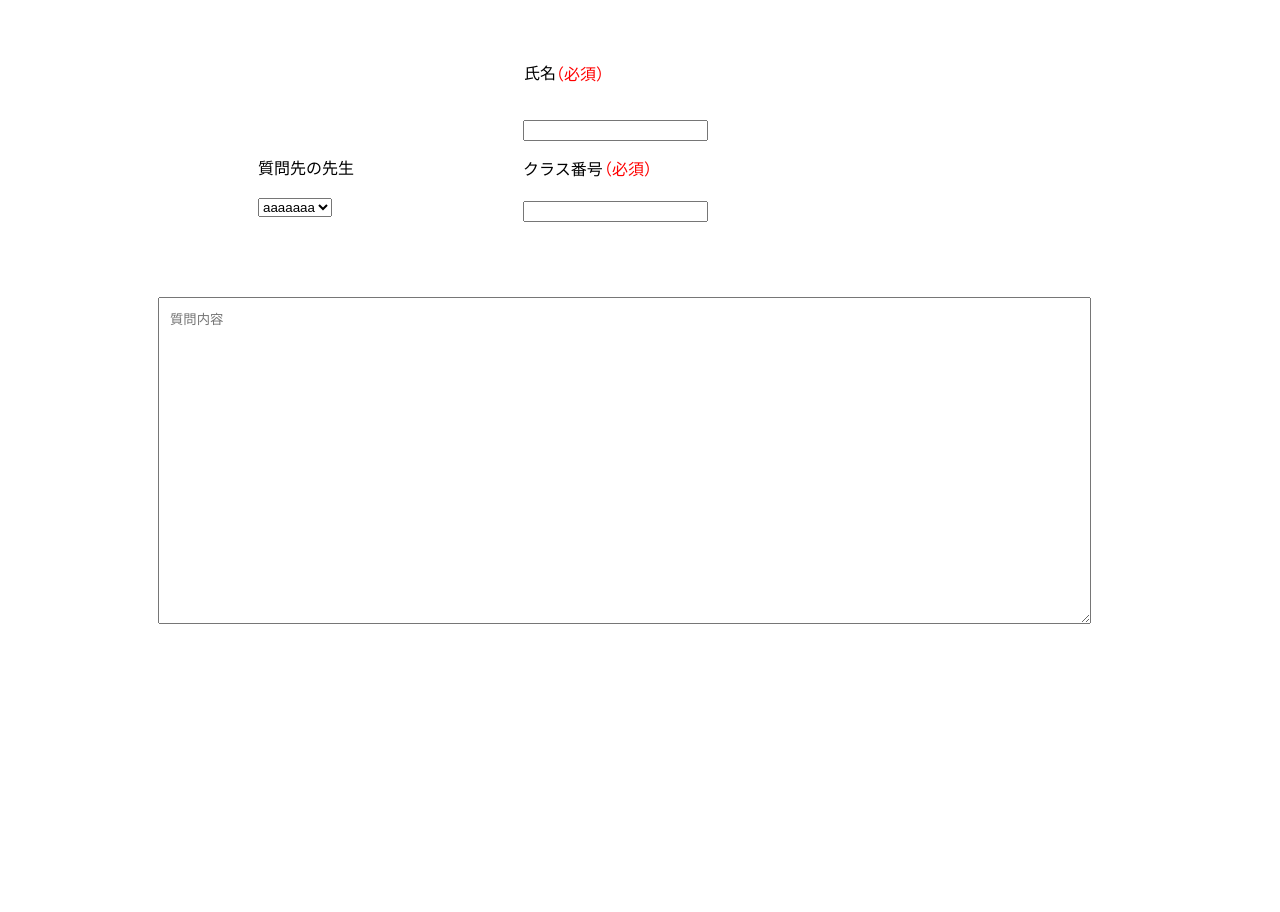
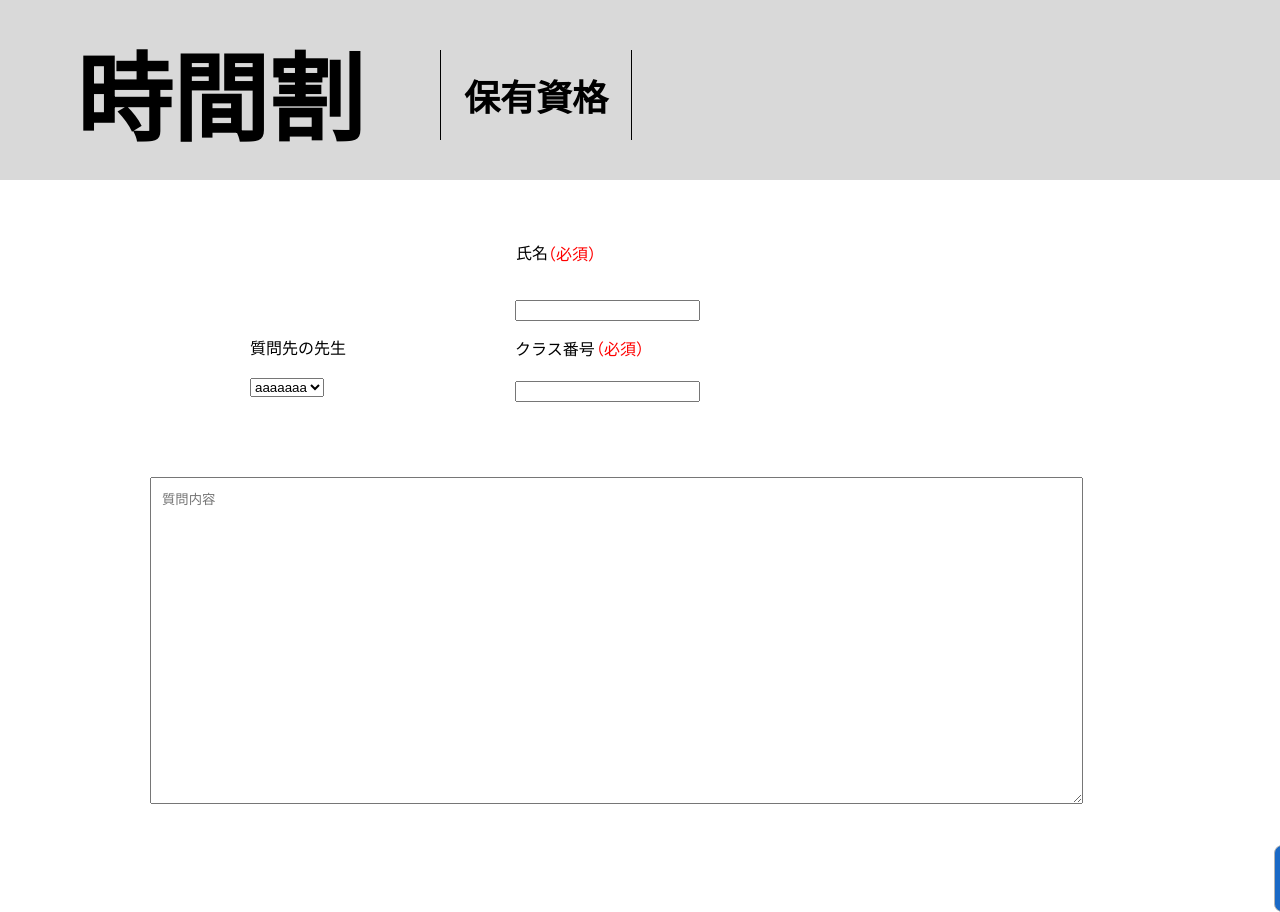
Before and after one commit to emura327/SchoolWorker, a PHP site: page /situmonnsousinn.html in a window 1280 px wide; the page is wider, and only the part inside the window is pictured. Before the commit the page ends 624 px from the top of that part, so only its background shows below. Run offline with PHP 8.4, Linux system fonts and the light colour scheme.

Commit message:
質問送信

```diff
--- a/situmonnsousinn.css
+++ b/situmonnsousinn.css
@@ -105,3 +105,46 @@ width: 100px;
     left: 250px;
     bottom: 60px;
 }
+
+body{
+    margin: 0;
+}
+
+.header{
+    width:100%;
+    height: 180px;
+    background: #D9D9D9;
+}
+
+.pagename{
+    display: flex;
+    color: #000;
+    font-size: 96px;
+    margin: 0;
+    text-align: center;
+    width: 440px;
+    height: 185px;
+    flex-direction: column;
+    justify-content: center;
+    flex-shrink: 0;
+}
+
+h2{
+    margin: 0;
+}
+
+.license{
+    width: 190px;
+    height: 90px;
+    border-right: 1px solid #000;
+    border-left: 1px solid #000;
+    background: #D9D9D9;
+    flex-shrink: 0;
+    position: absolute;
+    left: 440px;
+    top: 50px;
+    font-size: 36px;
+    display: flex;
+    justify-content: center;
+    align-items: center;
+}
--- a/situmonnsousinn.html
+++ b/situmonnsousinn.html
@@ -1,5 +1,5 @@
 <!DOCTYPE html>
-<html lang="en">
+<html lang="ja">
 <head>
     <meta charset="UTF-8">
     <meta name="viewport" content="width=device-width, initial-scale=1.0">
@@ -7,6 +7,14 @@
     <title>質問送信</title>
 </head>
 <body>
+    <div class="header">
+        <h1 class="pagename">
+            時間割
+        </h1>
+        <h2 class="license">
+            保有資格
+        </h2>
+    </div>
     <p class="name">氏名</p>
     <P class="hisu">（必須）</P>
     <input class="text1" required>
```
